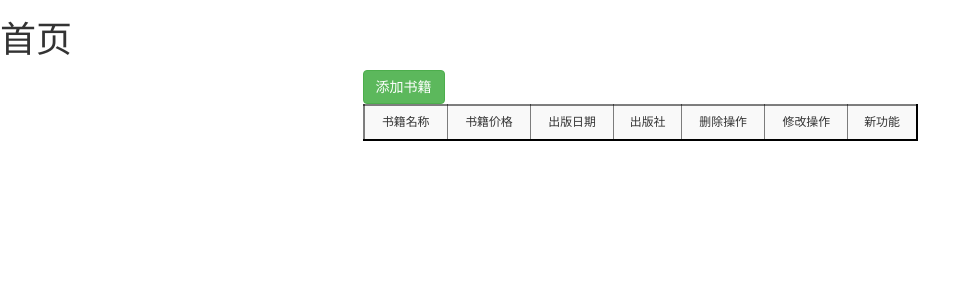
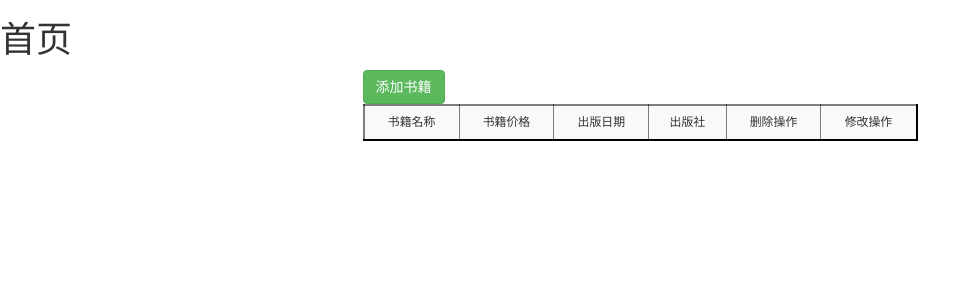
Before and after one commit to xiaofeinie/books, a Django app: page / in a window 1280 px wide. Shown: the top 300 px of the page, without its empty margins (0-979 px from the left). Run offline with Django 3.2, Linux system fonts and the light colour scheme; data that the repository does not hold is empty; some libraries are stand-ins or nearby versions.

Commit message:
xx原始

```diff
--- a/templates/index.html
+++ b/templates/index.html
@@ -49,7 +49,6 @@
                     <td>出版社</td>
                     <td>删除操作</td>
                     <td>修改操作</td>
-                    <td>新功能</td>
                 </tr>
 
                 {% for foo in ret %}
```
